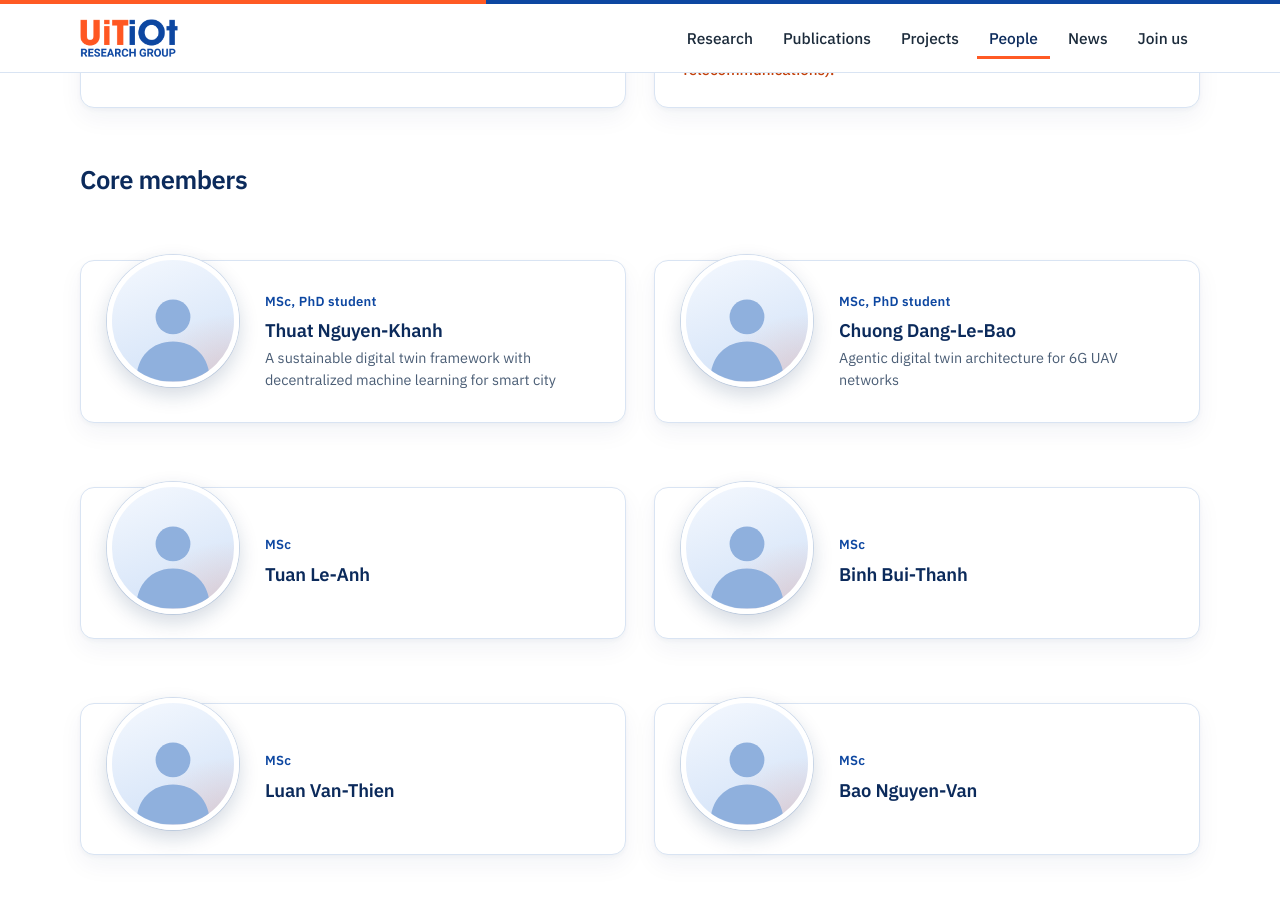
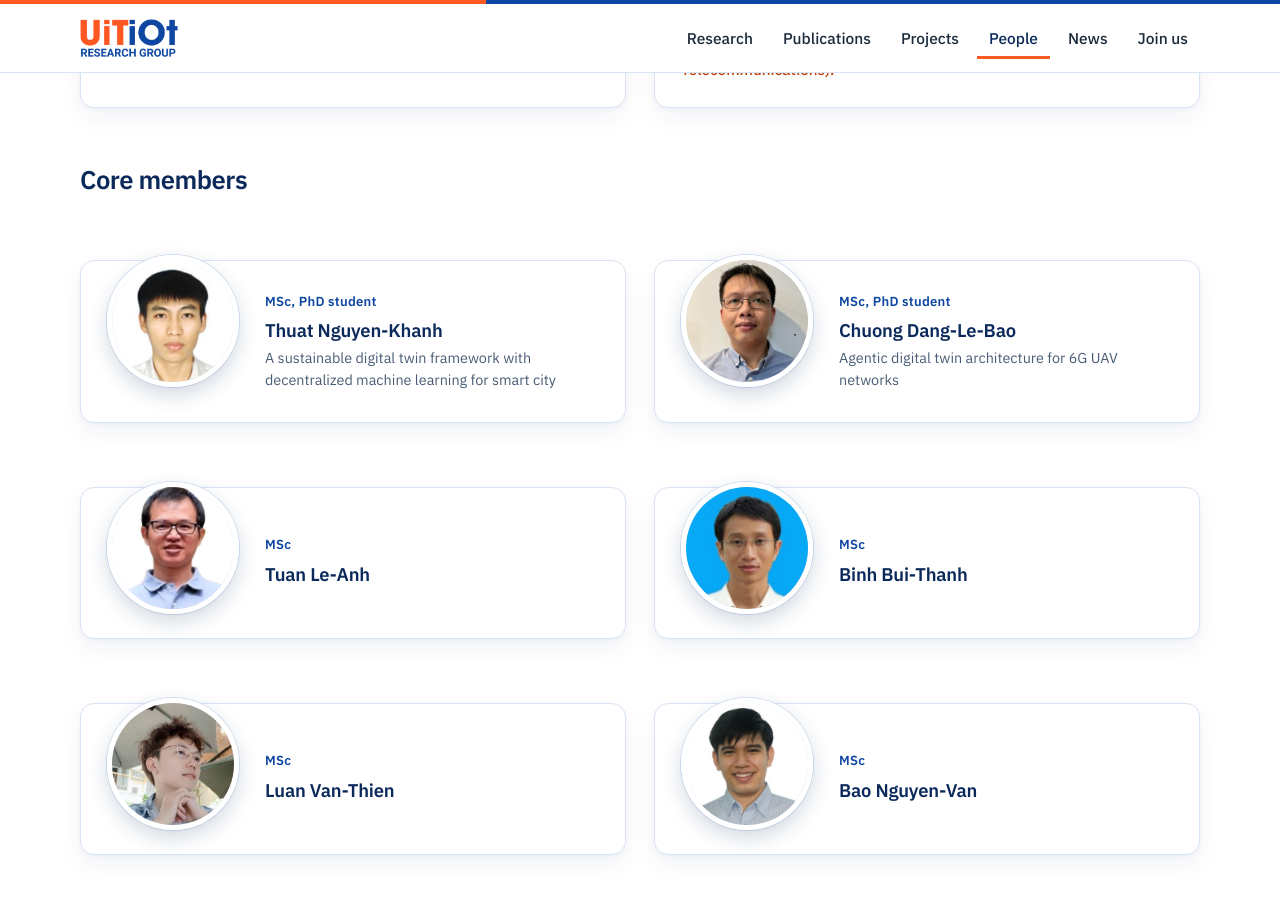
Before and after one commit to vdanghuynh/uitiot, a Jekyll site: the page built from people.html, in a window 1280 px wide and 900 px high, scrolled down 941 px. Shown: the top 897 px of the window. Built offline with Jekyll 4.4.1, drawn with Linux system fonts in a browser that asks for light colours.

Commit message:
People: add core member portraits

```diff
--- a/_data/people.yml
+++ b/_data/people.yml
@@ -23,18 +23,25 @@ leadership:
 
 members:
   - name: Thuat Nguyen-Khanh
+    photo: /assets/img/people/nguyen-khanh-thuat-sq.jpg
     title: MSc, PhD student
     topic: A sustainable digital twin framework with decentralized machine learning for smart city
   - name: Chuong Dang-Le-Bao
+    photo: /assets/img/people/dang-le-bao-chuong-sq.jpg
     title: MSc, PhD student
     topic: Agentic digital twin architecture for 6G UAV networks
   - name: Tuan Le-Anh
+    photo: /assets/img/people/le-anh-tuan-sq.jpg
     title: MSc
   - name: Binh Bui-Thanh
+    photo: /assets/img/people/bui-thanh-binh-sq.jpg
     title: MSc
   - name: Luan Van-Thien
+    photo: /assets/img/people/van-thien-luan-sq.jpg
     title: MSc
   - name: Bao Nguyen-Van
+    photo: /assets/img/people/nguyen-van-bao-sq.jpg
     title: MSc
   - name: Phat Phan-Trung
+    photo: /assets/img/people/phan-trung-phat-sq.jpg
     title: MSc
```
Also changed, not shown: assets/img/people/bui-thanh-binh-sq.jpg (added), assets/img/people/bui-thanh-binh.jpg (added), assets/img/people/dang-le-bao-chuong-sq.jpg (added), assets/img/people/dang-le-bao-chuong.jpg (added), assets/img/people/le-anh-tuan-sq.jpg (added), assets/img/people/le-anh-tuan.png (added), assets/img/people/nguyen-khanh-thuat-sq.jpg (added), assets/img/people/nguyen-khanh-thuat.jpg (added), assets/img/people/nguyen-van-bao-sq.jpg (added), assets/img/people/nguyen-van-bao.png (added), assets/img/people/phan-trung-phat-sq.jpg (added), assets/img/people/phan-trung-phat.png (added), assets/img/people/van-thien-luan-sq.jpg (added), assets/img/people/van-thien-luan.jpg (added).
